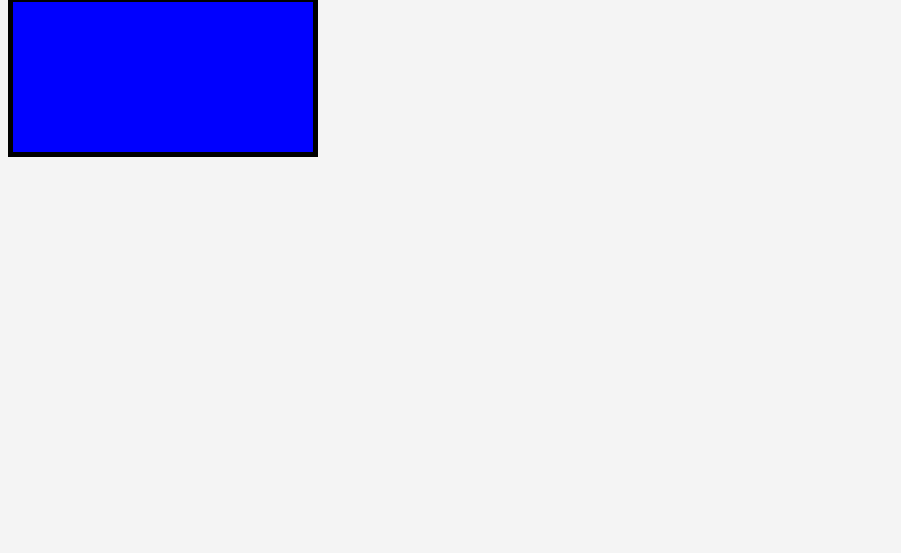
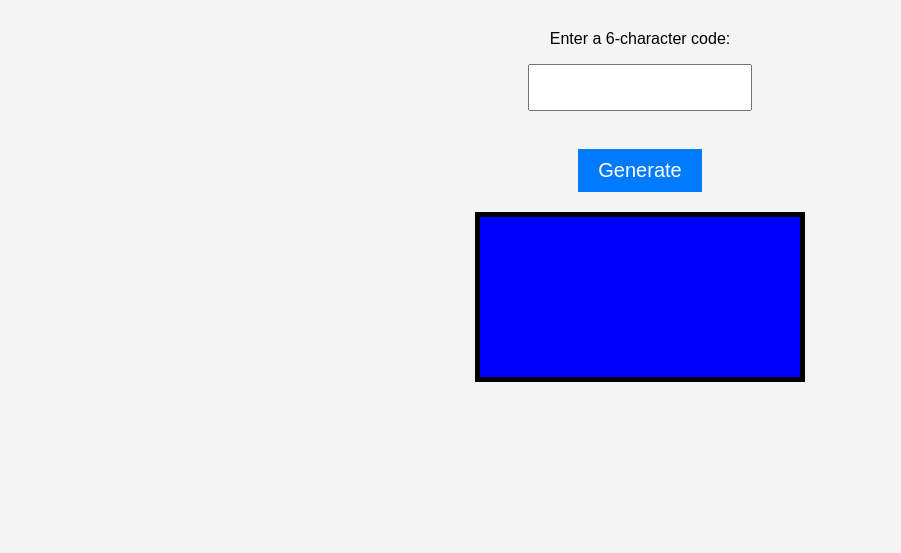
Before and after one commit to moopsooo/p, a plain HTML site: page licenseplate/index.html in a window 1280 px wide. Shown: the part 247-800 px from the top of the page, without its empty margins (0-901 px from the left). Drawn offline with Linux system fonts and the light colour scheme.

Commit message:
Update license plate index.html

```diff
--- a/licenseplate/index.html
+++ b/licenseplate/index.html
@@ -4,16 +4,42 @@
     <meta charset="UTF-8">
     <meta name="viewport" content="width=device-width, initial-scale=1.0">
     <title>License Plate Generator</title>
+    <link href="https://fonts.googleapis.com/css2?family=Special+Elite&display=swap" rel="stylesheet">
     <style>
-        body { text-align: center; font-family: Arial, sans-serif; background-color: #f4f4f4; }
+        body {
+            text-align: center;
+            font-family: Arial, sans-serif;
+            background-color: #f4f4f4;
+            display: flex;
+            flex-direction: column;
+            align-items: center;
+            justify-content: center;
+            height: 100vh; /* Makes everything centered vertically */
+            margin: 0;
+        }
         h1 { font-size: 36px; }
-        input { font-size: 20px; padding: 10px; width: 200px; text-transform: uppercase; text-align: center; }
-        button { font-size: 20px; padding: 10px 20px; margin-top: 10px; background-color: #007BFF; color: white; border: none; cursor: pointer; }
+        input {
+            font-size: 20px;
+            padding: 10px;
+            width: 200px;
+            text-transform: uppercase;
+            text-align: center;
+            margin-bottom: 10px;
+        }
+        button {
+            font-size: 20px;
+            padding: 10px 20px;
+            margin-top: 10px;
+            background-color: #007BFF;
+            color: white;
+            border: none;
+            cursor: pointer;
+        }
         button:hover { background-color: #0056b3; }
         .plate {
             display: none;
             margin-top: 20px;
-            width: 300px; height: 150px;
+            width: 320px; height: 160px;
             background-color: blue;
             color: black;
             font-size: 40px;
@@ -21,7 +47,7 @@
             justify-content: center;
             align-items: center;
             border: 5px solid black;
-            font-family: 'Arial Black', sans-serif;
+            font-family: 'Special Elite', sans-serif; /* License Plate Font */
         }
     </style>
 </head>
```
